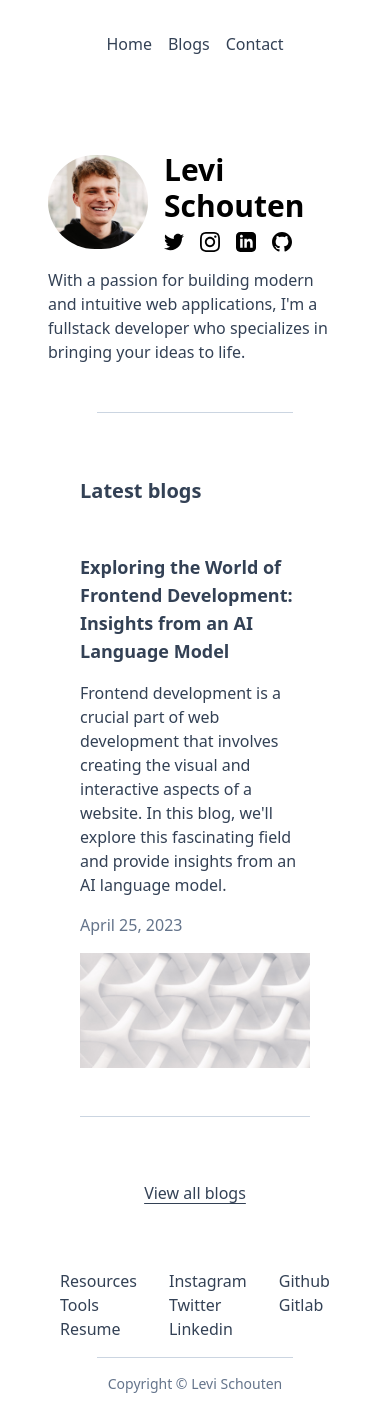
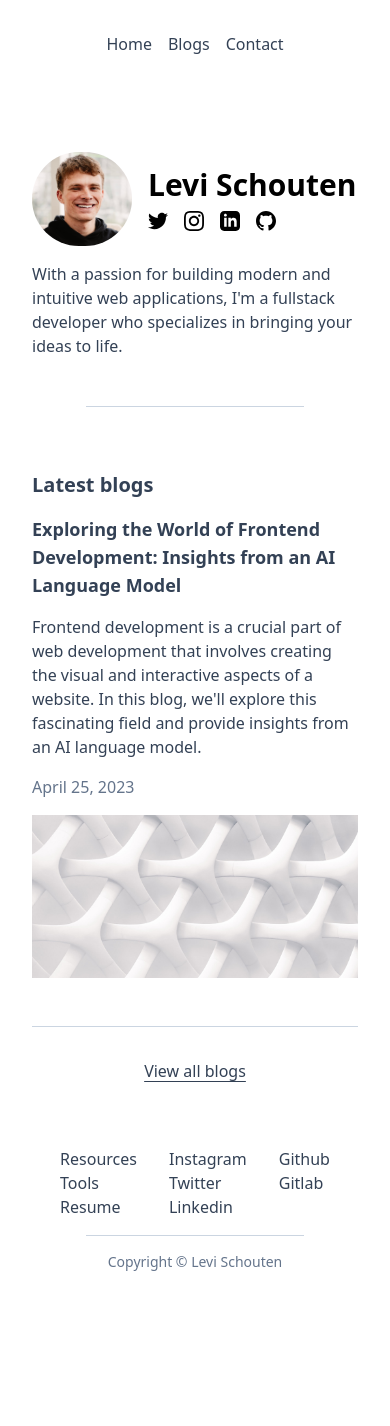
Before and after one commit to levischouten/levischouten-net, a Next.js app: page / in a window 390 px wide. After the commit the page ends 1304 px from the top, so only its background shows below. Built offline with nearby package versions, Linux system fonts and the light colour scheme.

Commit message:
Improved mobile support

```diff
--- a/src/components/header.tsx
+++ b/src/components/header.tsx
@@ -36,7 +36,7 @@ export default function Header(props: Props) {
           <div className="grid grid-cols-1 gap-12 mx-auto">
             <motion.div
               initial={{ translateY: "-10px", opacity: 0 }}
-              whileInView={{ translateY: 0, opacity: 1 }}
+              animate={{ translateY: 0, opacity: 1 }}
               transition={{ duration: 0.5 }}
               className="grid grid-cols-1 gap-4 sm:grid-cols-2"
             >
--- a/src/components/layout.tsx
+++ b/src/components/layout.tsx
@@ -13,7 +13,7 @@ export default function Layout(props: Props) {
   const { children, title, showBanner, showContact, introText } = props;
 
   return (
-    <div className="grid grid-rows-[min-content_1fr_min-content] grid-cols-1 gap-16 mx-auto max-w-4xl px-12 py-8 h-full min-h-screen text-slate-700">
+    <div className="grid grid-rows-[min-content_1fr_min-content] grid-cols-1 gap-16 mx-auto max-w-4xl px-8 sm:px-12 py-8 h-full min-h-screen text-slate-700">
       <Header title={title} showBanner={showBanner} introText={introText} />
       <main>{children}</main>
       <Footer showContact={showContact} />
--- a/src/pages/blogs/index.tsx
+++ b/src/pages/blogs/index.tsx
@@ -21,7 +21,7 @@ export default function Blogs({
             initial={{ translateX: "-10px", opacity: 0 }}
             whileInView={{ translateX: 0, opacity: 1 }}
             transition={{ duration: 0.5 }}
-            className="grid grid-cols-1 gap-12 p-8"
+            className="grid grid-cols-1 gap-12 sm:p-8"
             key={blog.slug}
           >
             <Link href={`blogs/${blog.slug}`}>
--- a/src/pages/contact/index.tsx
+++ b/src/pages/contact/index.tsx
@@ -12,7 +12,7 @@ export default function Contact() {
         animate={{ opacity: 1 }}
         initial={{ opacity: 0 }}
         transition={{ duration: 0.5 }}
-        className="grid grid-cols-1 gap-4 p-8"
+        className="grid grid-cols-1 gap-4 sm:p-8"
       >
         <input
           className="border-slate-500 border-2 p-4 rounded-md"
--- a/src/pages/index.tsx
+++ b/src/pages/index.tsx
@@ -17,7 +17,7 @@ export default function Home({
       <div className="grid grid-cols-1 gap-12">
         <section className="grid grid-cols-1 gap-8">
           <div className="grid grid-cols-1 gap-4">
-            <h2 className="font-bold text-xl px-8">Latest blogs</h2>
+            <h2 className="font-bold text-xl sm:px-8">Latest blogs</h2>
             {blogs.map((blog) => {
               return (
                 <motion.div
@@ -25,7 +25,7 @@ export default function Home({
                   initial={{ translateX: "-10px", opacity: 0 }}
                   whileInView={{ translateX: 0, opacity: 1 }}
                   transition={{ duration: 0.5 }}
-                  className="grid grid-cols-1 gap-12 p-8"
+                  className="grid grid-cols-1 gap-12 sm:p-8"
                 >
                   <Link href={`blogs/${blog.slug}`}>
                     <div className="grid grid-cols-4 gap-4 items-center">
```
